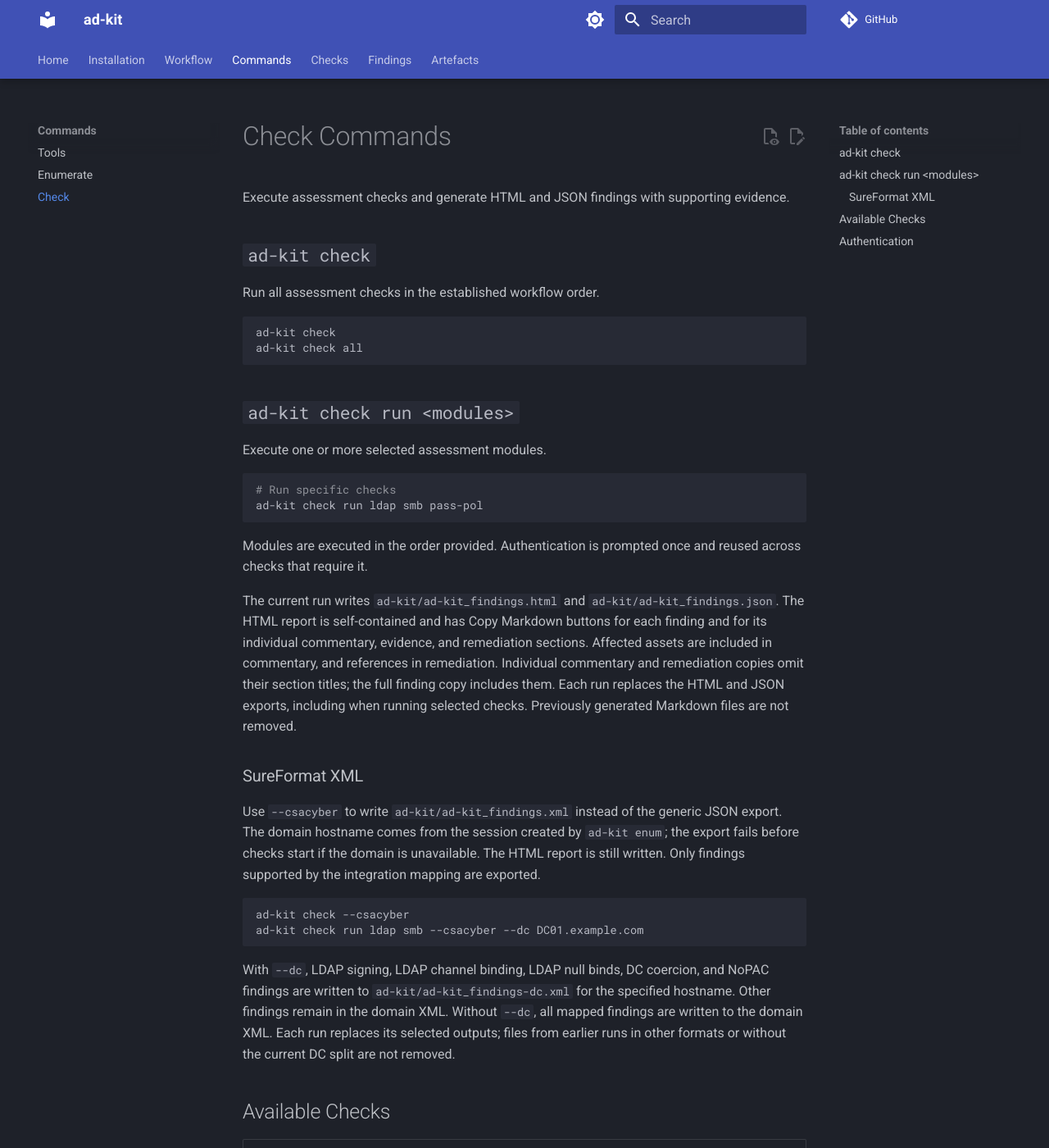
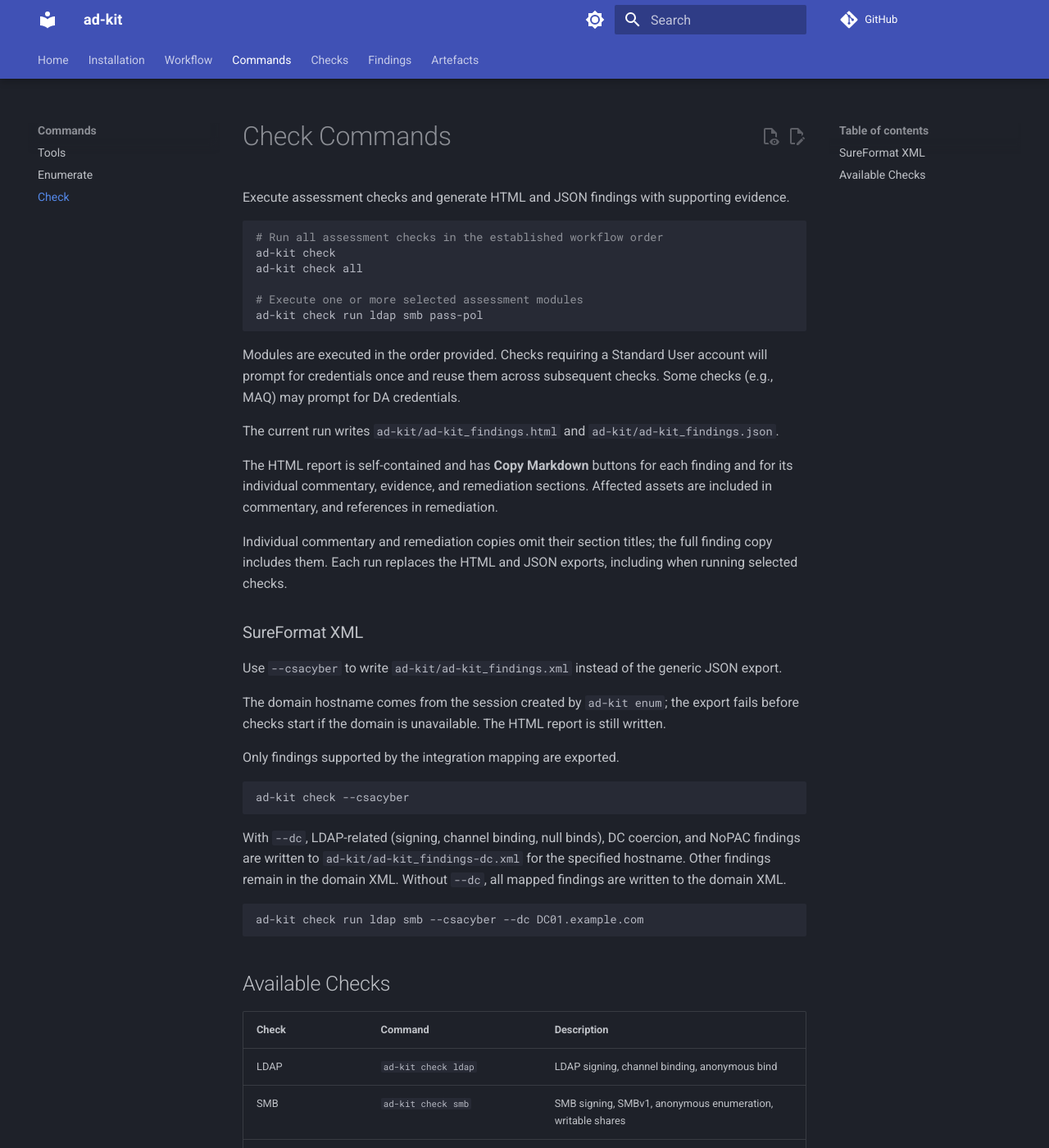
Before and after one commit to CSpanias/ad-kit, an MkDocs documentation site: the page built from docs/commands/check.md, in a window 1280 px wide and 1400 px high. Shown: the whole window at 82% size. Built offline with MkDocs 1.6.1 and Material for MkDocs 9.7.7, drawn with Linux system fonts in a browser that asks for light colours; comment, search, counter and statistics services are not loaded; some of the changed text lies outside the part shown.

Commit message:
Refined docs.

````diff
--- a/docs/commands/check.md
+++ b/docs/commands/check.md
@@ -1,55 +1,55 @@
 # Check Commands
 
-Execute assessment checks and generate HTML and JSON findings with supporting evidence.
-
-## `ad-kit check`
-
-Run all assessment checks in the established workflow order.
+Execute assessment checks and generate HTML and JSON findings with supporting
+evidence.
 
 ```bash
+# Run all assessment checks in the established workflow order
 ad-kit check
 ad-kit check all
-```
 
-## `ad-kit check run <modules>`
-
-Execute one or more selected assessment modules.
-
-```bash
-# Run specific checks
+# Execute one or more selected assessment modules
 ad-kit check run ldap smb pass-pol
 ```
 
-Modules are executed in the order provided. Authentication is prompted once and reused across checks that require it.
+Modules are executed in the order provided. Checks requiring a Standard User
+account will prompt for credentials once and reuse them across subsequent
+checks. Some checks (e.g., MAQ) may prompt for DA credentials.
 
 The current run writes `ad-kit/ad-kit_findings.html` and
-`ad-kit/ad-kit_findings.json`. The HTML report is self-contained and has
-Copy Markdown buttons for each finding and for its individual commentary,
-evidence, and remediation sections. Affected assets are included in commentary,
-and references in remediation. Individual commentary and remediation copies
-omit their section titles; the full finding copy includes them. Each run
-replaces the HTML and JSON exports, including when running selected checks.
-Previously generated Markdown files are not removed.
+`ad-kit/ad-kit_findings.json`.
+
+The HTML report is self-contained and has **Copy Markdown** buttons for each
+finding and for its individual commentary, evidence, and remediation sections.
+Affected assets are included in commentary, and references in remediation.
+
+Individual commentary and remediation copies omit their section titles; the
+full finding copy includes them. Each run replaces the HTML and JSON exports,
+including when running selected checks.
 
 ### SureFormat XML
 
 Use `--csacyber` to write `ad-kit/ad-kit_findings.xml` instead of the generic
-JSON export. The domain hostname comes from the session created by `ad-kit enum`;
-the export fails before checks start if the domain is unavailable. The HTML
-report is still written. Only findings supported by the integration mapping are
-exported.
+JSON export.
+
+The domain hostname comes from the session created by `ad-kit enum`; the export
+fails before checks start if the domain is unavailable. The HTML report is
+still written.
+
+Only findings supported by the integration mapping are exported.
 
 ```bash
 ad-kit check --csacyber
+```
+
+With `--dc`, LDAP-related (signing, channel binding, null binds), DC
+coercion, and NoPAC findings are written to `ad-kit/ad-kit_findings-dc.xml` for
+the specified hostname. Other findings remain in the domain XML. Without
+`--dc`, all mapped findings are written to the domain XML.
+
+```bash
 ad-kit check run ldap smb --csacyber --dc DC01.example.com
 ```
-
-With `--dc`, LDAP signing, LDAP channel binding, LDAP null binds, DC coercion,
-and NoPAC findings are written to `ad-kit/ad-kit_findings-dc.xml` for the
-specified hostname. Other findings remain in the domain XML. Without `--dc`,
-all mapped findings are written to the domain XML. Each run replaces its
-selected outputs; files from earlier runs in other formats or without the
-current DC split are not removed.
 
 ## Available Checks
 
@@ -74,7 +74,3 @@ current DC split are not removed.
 | Local Administrator | `ad-kit check local-admin` | Local admin access on domain hosts |
 | LDAP Info Exposure | `ad-kit check ldap-info` | Sensitive LDAP attribute exposure |
 | Authentication Coercion | `ad-kit check coercion` | Coercion attack paths + Print Spooler |
-
-## Authentication
-
-Checks requiring a Standard User account will prompt for credentials once and reuse them across subsequent checks. Some checks (e.g., DNS cleanup) may prompt for Domain Administrator credentials.
````
Also changed, not shown: docs/commands/enum.md (+1 -1 lines), docs/commands/tools.md (+8 -22 lines).
